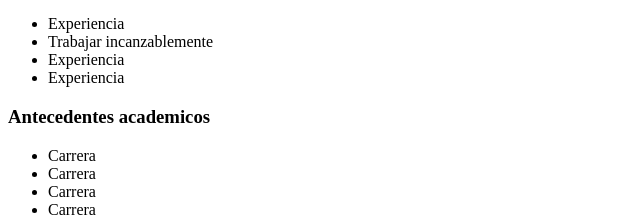
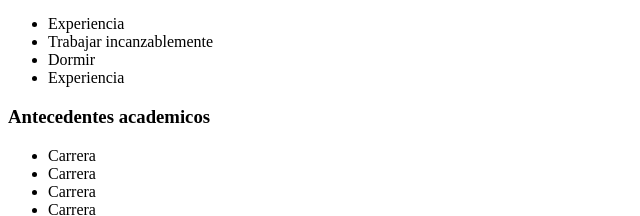
Before and after one commit to Zulema-Rodriguez/CV, a plain HTML site: page index.html in a window 1280 px wide. Shown: the part 408-624 px from the top of the page, 0-640 px from the left. Drawn offline with Linux system fonts and the light colour scheme.

Commit message:
Tercer commit

```diff
--- a/index.html
+++ b/index.html
@@ -14,7 +14,7 @@
     <ul>
         <li>Experiencia</li>
         <li>Trabajar incanzablemente</li>
-        <li>Experiencia</li>
+        <li>Dormir</li>
         <li>Experiencia</li>
     </ul>
     <h3>Antecedentes academicos</h3>
```
